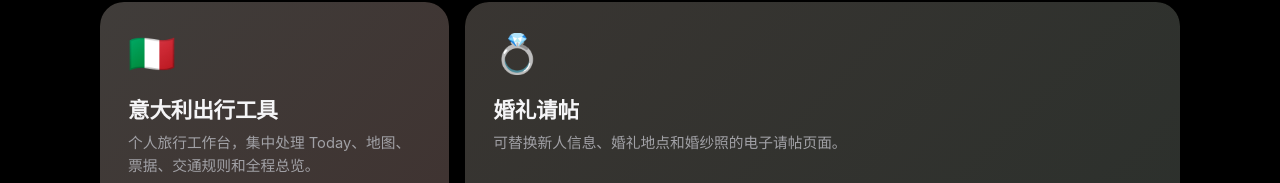
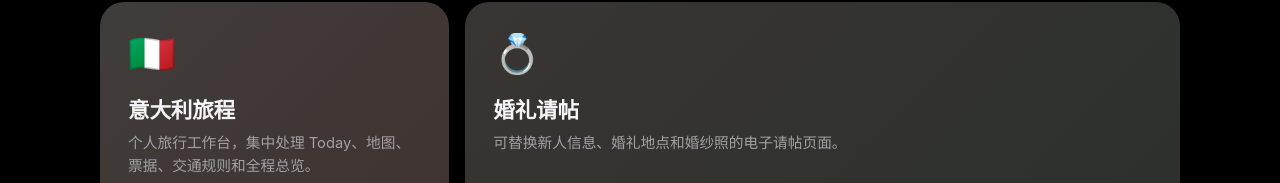
Before and after one commit to Jackson-he/Jackson-he.github.io, a Vue app: page / in a window 1280 px wide. Shown: the part 832-1015 px from the top of the page. Built offline with nearby package versions, Linux system fonts and the light colour scheme.

Commit message:
feat: 路由调整

```diff
--- a/src/pages/HomePage.vue
+++ b/src/pages/HomePage.vue
@@ -44,9 +44,9 @@ const projects = [
   },
   {
     icon: '🇮🇹',
-    title: '意大利出行工具',
+    title: '意大利旅程',
     description: '个人旅行工作台，集中处理 Today、地图、票据、交通规则和全程总览。',
-    to: '/projects/italy-1',
+    to: '/projects/Italy',
     gradient: 'linear-gradient(135deg, #ffecd2 0%, #fcb69f 100%)',
     size: 'normal',
   },
--- a/src/router/index.js
+++ b/src/router/index.js
@@ -10,7 +10,6 @@ import FuturesMonitorPage from '@/pages/FuturesMonitorPage.vue'
 import TwitterMonitorPage from '@/pages/TwitterMonitorPage.vue'
 import CodexChatPage from '@/pages/CodexChatPage.vue'
 import ItalyTripMapPage from '@/pages/ItalyTripMapPage.vue'
-import ItalyTravelCompanionPage from '@/pages/ItalyTravelCompanionPage.vue'
 import ItalyTravelPage2 from '@/pages/ItalyTravelPage-2.vue'
 import ItalyThreePage from '@/pages/Italy-3.vue'
 import CartierPage from '@/pages/CartierPage.vue'
```
